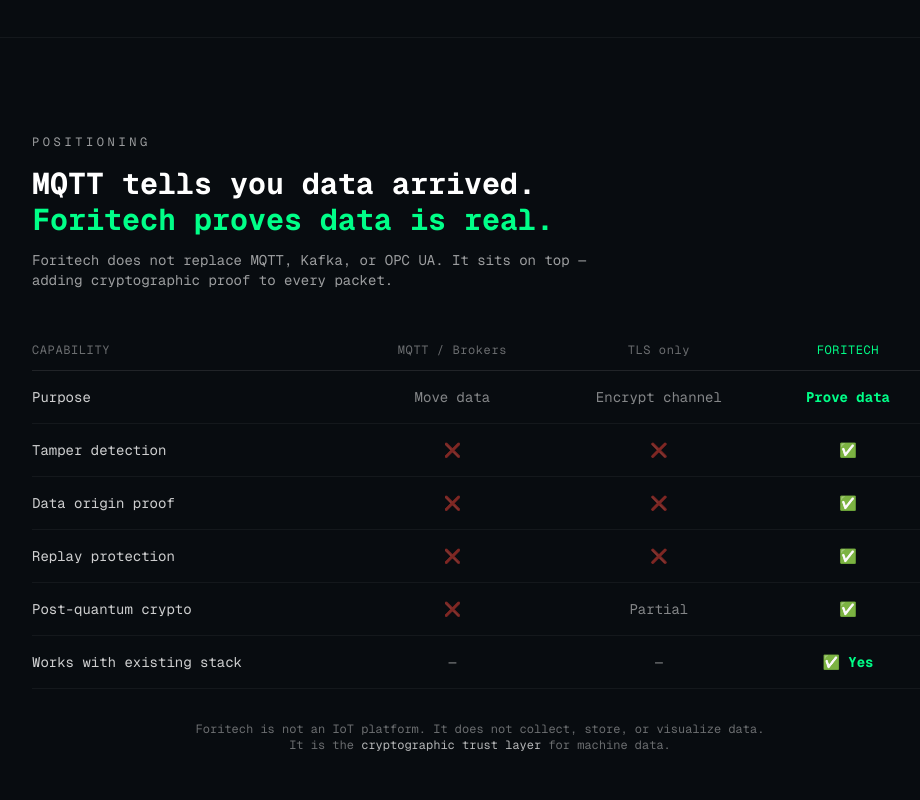
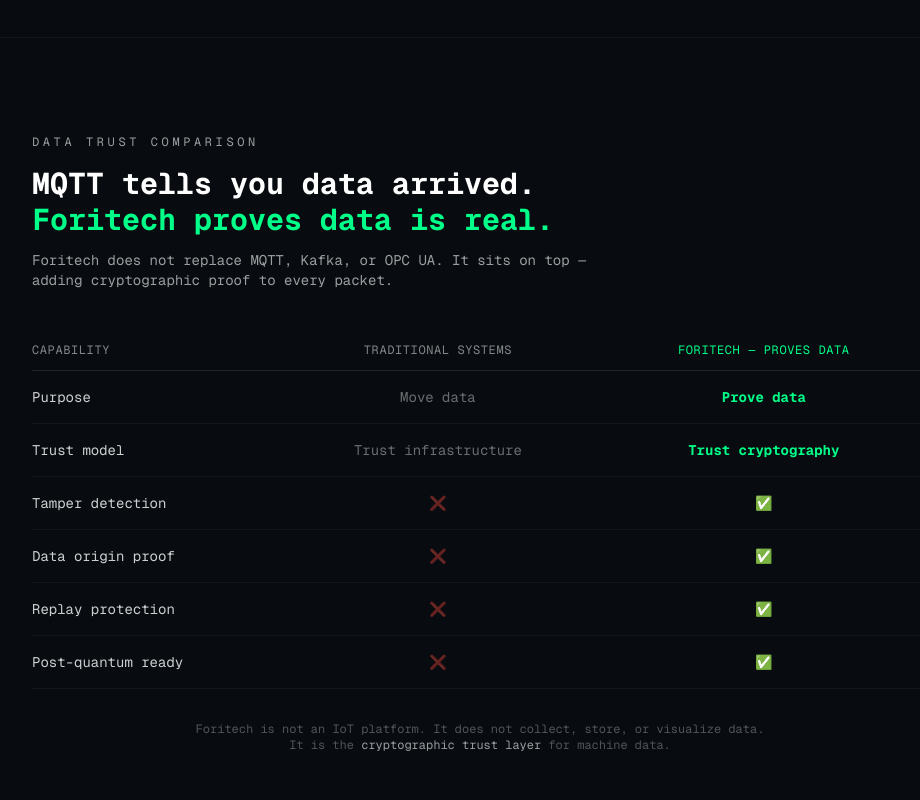
Before and after one commit to foritech-secure-system/foritech-site, a Next.js app: page / in a window 1280 px wide. Shown: the part 2140-2940 px from the top of the page, without its empty margins (160-1080 px from the left). Built offline with nearby package versions, Linux system fonts and the light colour scheme.

Commit message:
fix: foritech column header clarified

```diff
--- a/app/page.tsx
+++ b/app/page.tsx
@@ -254,8 +254,9 @@ export default function Home() {
       {/* COMPARISON */}
       <section className="py-24 px-6 border-t border-white/5">
         <div className="max-w-4xl mx-auto">
-          <div className="text-xs text-white/60 tracking-[0.3em] mb-4">POSITIONING</div>
-          <h2 className="text-3xl font-bold mb-3">MQTT tells you data arrived.<br />
+          <div className="text-xs text-white/60 tracking-[0.3em] mb-4">DATA TRUST COMPARISON</div>
+          <h2 className="text-3xl font-bold mb-3">
+            MQTT tells you data arrived.<br />
             <span className="text-[#00FF88]">Foritech proves data is real.</span>
           </h2>
           <p className="text-white/60 mb-10 text-sm max-w-xl">
@@ -266,38 +267,35 @@ export default function Home() {
             <table className="w-full text-sm border-collapse">
               <thead>
                 <tr className="border-b border-white/10">
-                  <th className="text-left py-3 pr-6 text-white/40 font-normal tracking-wider text-xs">CAPABILITY</th>
-                  <th className="text-center py-3 px-4 text-white/40 font-normal tracking-wider text-xs">MQTT / Brokers</th>
-                  <th className="text-center py-3 px-4 text-white/40 font-normal tracking-wider text-xs">TLS only</th>
-                  <th className="text-center py-3 px-4 text-[#00FF88] font-normal tracking-wider text-xs">FORITECH</th>
+                  <th className="text-left py-3 pr-6 text-white/50 font-normal tracking-wider text-xs">CAPABILITY</th>
+                  <th className="text-center py-3 px-8 text-white/50 font-normal tracking-wider text-xs">TRADITIONAL SYSTEMS</th>
+                  <th className="text-center py-3 px-8 text-[#00FF88] font-normal tracking-wider text-xs">FORITECH — PROVES DATA</th>
                 </tr>
               </thead>
               <tbody>
                 {[
-                  ["Purpose",              "Move data",        "Encrypt channel",  "Prove data"],
-                  ["Tamper detection",     "❌",               "❌",               "✅"],
-                  ["Data origin proof",    "❌",               "❌",               "✅"],
-                  ["Replay protection",    "❌",               "❌",               "✅"],
-                  ["Post-quantum crypto",  "❌",               "Partial",          "✅"],
-                  ["Works with existing stack", "—",           "—",               "✅ Yes"],
-                ].map(([cap, a, b, c], i) => (
+                  ["Purpose",            "Move data",          "Prove data"],
+                  ["Trust model",        "Trust infrastructure","Trust cryptography"],
+                  ["Tamper detection",   "❌",                  "✅"],
+                  ["Data origin proof",  "❌",                  "✅"],
+                  ["Replay protection",  "❌",                  "✅"],
+                  ["Post-quantum ready", "❌",                  "✅"],
+                ].map(([cap, a, b], i) => (
                   <tr key={i} className="border-b border-white/5 hover:bg-white/[0.02]">
                     <td className="py-4 pr-6 text-white/80">{cap}</td>
-                    <td className="py-4 px-4 text-center text-white/50">{a}</td>
-                    <td className="py-4 px-4 text-center text-white/50">{b}</td>
-                    <td className="py-4 px-4 text-center font-bold text-[#00FF88]">{c}</td>
+                    <td className="py-4 px-8 text-center text-white/40">{a}</td>
+                    <td className="py-4 px-8 text-center font-bold text-[#00FF88]">{b}</td>
                   </tr>
                 ))}
               </tbody>
             </table>
           </div>
-          <p className="text-white/40 text-xs mt-8 text-center">
+          <p className="text-white/30 text-xs mt-8 text-center">
             Foritech is not an IoT platform. It does not collect, store, or visualize data.<br />
-            It is the <span className="text-white/70">cryptographic trust layer</span> for machine data.
+            It is the <span className="text-white/60">cryptographic trust layer</span> for machine data.
           </p>
         </div>
       </section>
-
       {/* DEMO */}
       <section id="demo" className="py-24 px-6 border-t border-white/5 bg-white/[0.01]">
         <div className="max-w-6xl mx-auto">
```
